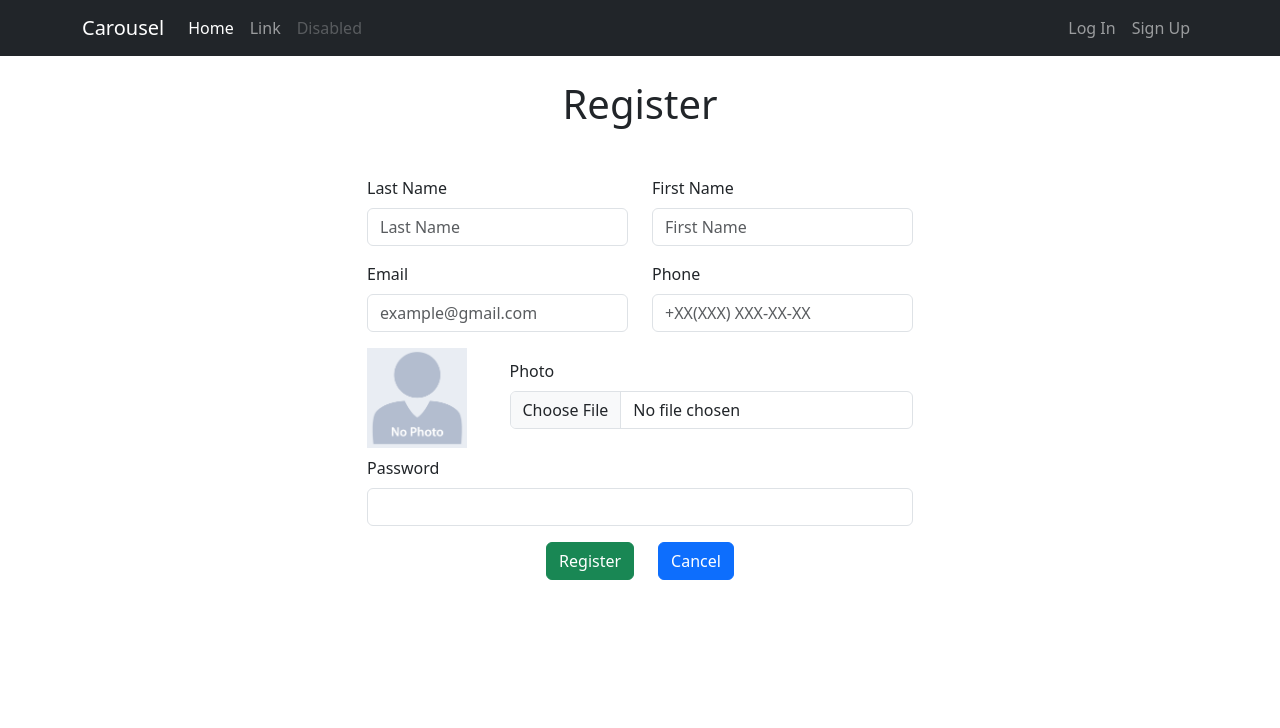
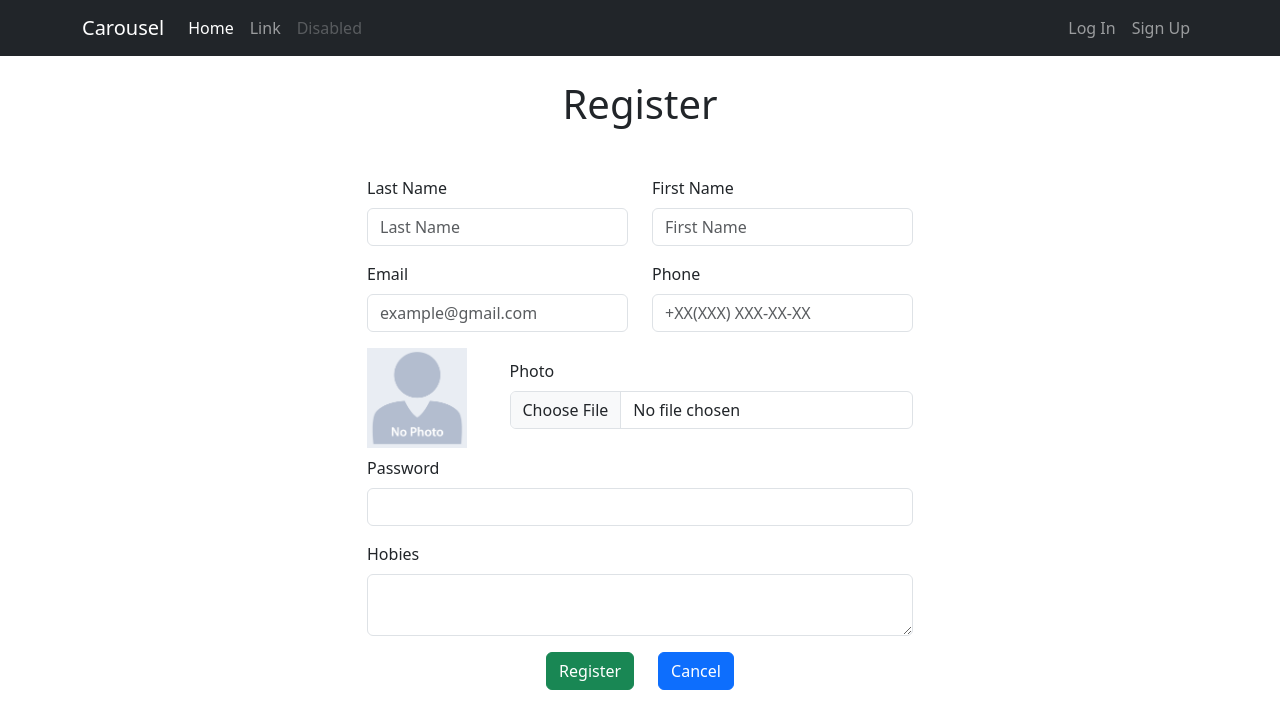
Before and after one commit to aernjdz/PD322-React, a React (Create React App) app in the folder my-app/: page /register in a window 1280 px wide. Shown: the top 728 px of the page. Built offline with nearby package versions, Linux system fonts and the light colour scheme.

Commit message:
Easy 😒

```diff
--- a/my-app/src/Components/auth/register/index.js
+++ b/my-app/src/Components/auth/register/index.js
@@ -1,7 +1,7 @@
 import React, { useState, useEffect } from 'react';
-import TextInput from "../../common/input/text";
+import {TextInput,TextArea} from "../../common/input/text";
 import FileInput from "../../common/input/files";
-import noPhoto from '../../../no-photo.png';
+
 import IMask from 'imask';
 import { Modal, Button } from 'react-bootstrap';
 const RegisterPage = () => {
@@ -11,8 +11,7 @@ const RegisterPage = () => {
         firstName: '',
         password: '',
         phone: '',
-        photo: null,
-        photoPreview: noPhoto
+        image: null
     });
     const [validated, setValidated] = useState(false);
     const [showModal, setShowModal] = useState(false);
@@ -28,8 +27,7 @@ const RegisterPage = () => {
             if (file.type.startsWith('image/')) {
                 setFormData({
                     ...formData,
-                    photo: file,
-                    photoPreview: URL.createObjectURL(file)
+                    image: file
                 });
             } else {
 
@@ -47,10 +45,10 @@ const RegisterPage = () => {
     const handleSubmit = (e) => {
         e.preventDefault();
         const form = e.currentTarget;
-        if (!form.checkValidity() || !formData.photo) {
+        if (!form.checkValidity() || !formData.image) {
             e.stopPropagation();
             setValidated(true);
-            if (!formData.photo) {
+            if (!formData.image) {
                 setModalMessage("Please select a profile picture");
                 setShowModal(true);
             } else {
@@ -79,7 +77,8 @@ const RegisterPage = () => {
         <>
             <h1 className="text-center">Register</h1>
             <div className="row mt-5">
-        <form id="signupForm" className={`col-md-6 offset-md-3 needs-validation ${validated ? 'was-validated' : ''}` }
+                <form id="signupForm"
+                      className={`col-md-6 offset-md-3 needs-validation ${validated ? 'was-validated' : ''}`}
                       onSubmit={handleSubmit} noValidate>
 
                     <div className={"row"}>
@@ -139,22 +138,18 @@ const RegisterPage = () => {
                         </div>
                     </div>
                     <div className="row d-flex align-items-center">
-                <div className="col-md-3">
-                    <label htmlFor="photo" className="form-label">
-                        <img src={ formData.photoPreview } alt="Preview"  id="userImg" width="100vw"/>
-                    </label>
-                </div>
 
-                <div className={"mb-3 col-md-9"}>
+
                             <FileInput id={'photo'}
                                        label={'Photo'}
                                        name="photo"
                                        accept={"image/*"}
                                        onChange={handleChange}
+                                       value={formData.image}
                                        required={true}
                                        invalidFeedback="Please provide a profile picture."/>
 
-                </div>
+
                     </div>
                     <div className={"mb-3"}>
                         <TextInput
@@ -167,6 +162,9 @@ const RegisterPage = () => {
                             required={true}
                             invalidFeedback="Please provide a password."/>
                     </div>
+                    <div className={"mb-3"}>
+                        <TextArea onChange={handleChange} name={"textarea"} id={"textarea"} label={"Hobies"} required={true}/>
+                    </div>
                     <div className="d-flex justify-content-center">
                         <button type="submit" className="btn btn-success me-4">Register</button>
                         <button type="reset" className="btn btn-primary" onClick={() => setFormData({
@@ -175,8 +173,7 @@ const RegisterPage = () => {
                             firstName: '',
                             password: '',
                             phone: '',
-                    photo: null,
-                    photoPreview: noPhoto
+                            photo: null
                         })}>Cancel
                         </button>
                     </div>
--- a/my-app/src/Components/common/input/files/index.js
+++ b/my-app/src/Components/common/input/files/index.js
@@ -1,9 +1,17 @@
 import React from "react";
 import PropTypes from 'prop-types';
-
-const FileInput = ({ id, label, name, onChange, accept, required = false, invalidFeedback }) => {
+import noPhoto from '../../../../assets/no-photo.png'
+const FileInput = ({ id, label, name, onChange, accept, required = false, value, invalidFeedback }) => {
+    const img = value === null ? noPhoto : URL.createObjectURL(value);
     return (
         <>
+            <div className="col-md-3">
+            <label htmlFor="photo" className="form-label">
+                <img src={img} alt="Preview" id="userImg" width="100vw" className={"img-fluid"} />
+            </label>
+            </div>
+
+            <div className={"mb-3 col-md-9"}>
             <label htmlFor={id} className="form-label">{label}</label>
             <input
                 id={id}
@@ -15,6 +23,7 @@ const FileInput = ({ id, label, name, onChange, accept, required = false, invali
                 required={required}
             />
             {invalidFeedback && <div className="invalid-feedback">{invalidFeedback}</div>}
+            </div>
         </>
     )
 }
--- a/my-app/src/Components/common/input/text/index.js
+++ b/my-app/src/Components/common/input/text/index.js
@@ -33,4 +33,38 @@ TextInput.propTypes = {
 
 };
 
-export default TextInput;
+
+
+
+const TextArea = ({ id, label, name, value, onChange, required = false, invalidFeedback, placeholder, rows }) => {
+    return (
+        <>
+            <label htmlFor={id} className="form-label">{label}</label>
+            <textarea
+                className="form-control"
+                id={id}
+                name={name}
+                value={value}
+                placeholder={placeholder}
+                onChange={onChange}
+                required={required}
+                rows={rows}
+            />
+            {invalidFeedback && <div className="invalid-feedback">{invalidFeedback}</div>}
+        </>
+    );
+}
+
+TextArea.propTypes = {
+    id: PropTypes.string.isRequired,
+    label: PropTypes.string.isRequired,
+    name: PropTypes.string.isRequired,
+    value: PropTypes.oneOfType([PropTypes.string, PropTypes.object]),
+    onChange: PropTypes.func.isRequired,
+    required: PropTypes.bool,
+    invalidFeedback: PropTypes.string,
+    placeholder: PropTypes.string,
+    rows: PropTypes.number,
+};
+
+export  {TextArea , TextInput};
```
Also changed, not shown: my-app/src/assets/no-photo.png (renamed from my-app/src/no-photo.png). Lines whose indentation alone changed are shown as unchanged.
